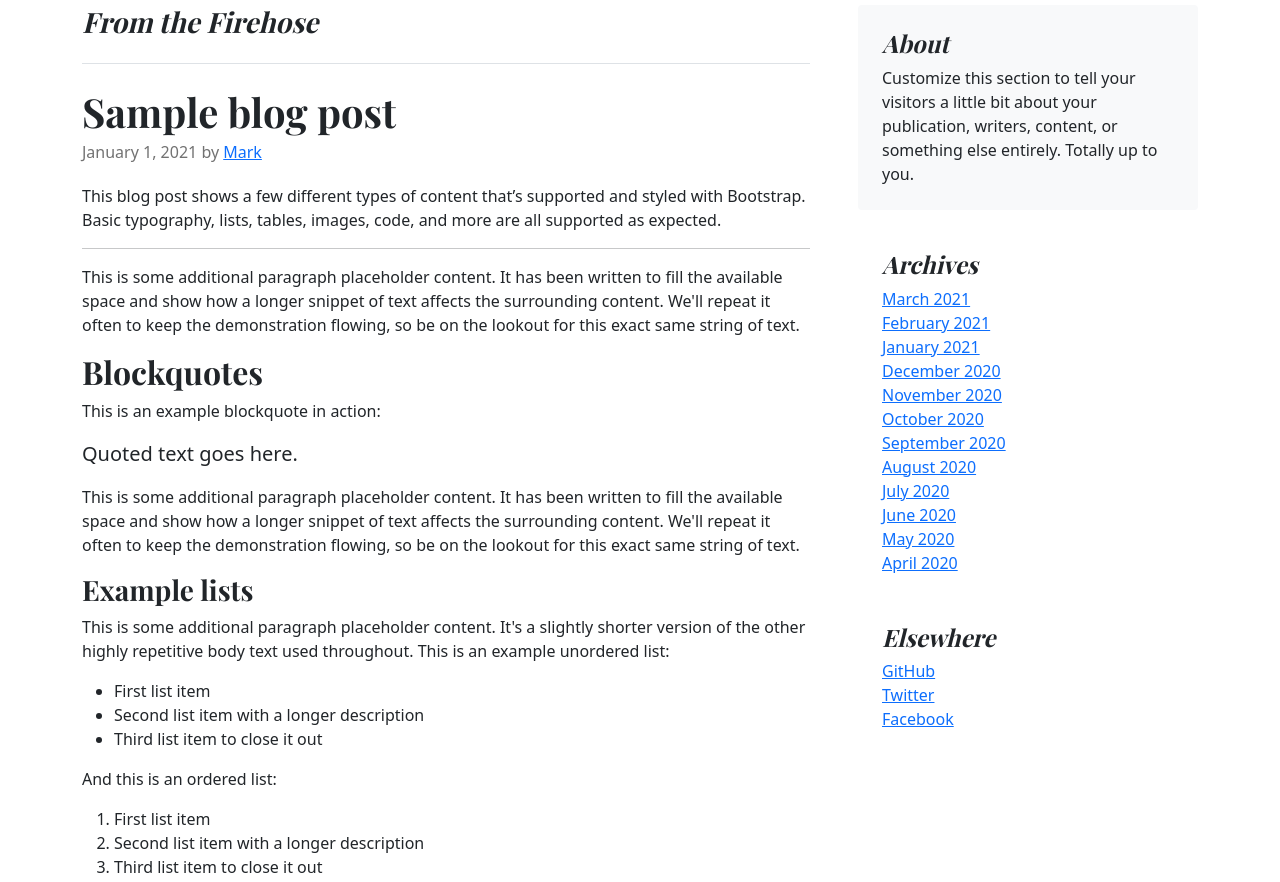
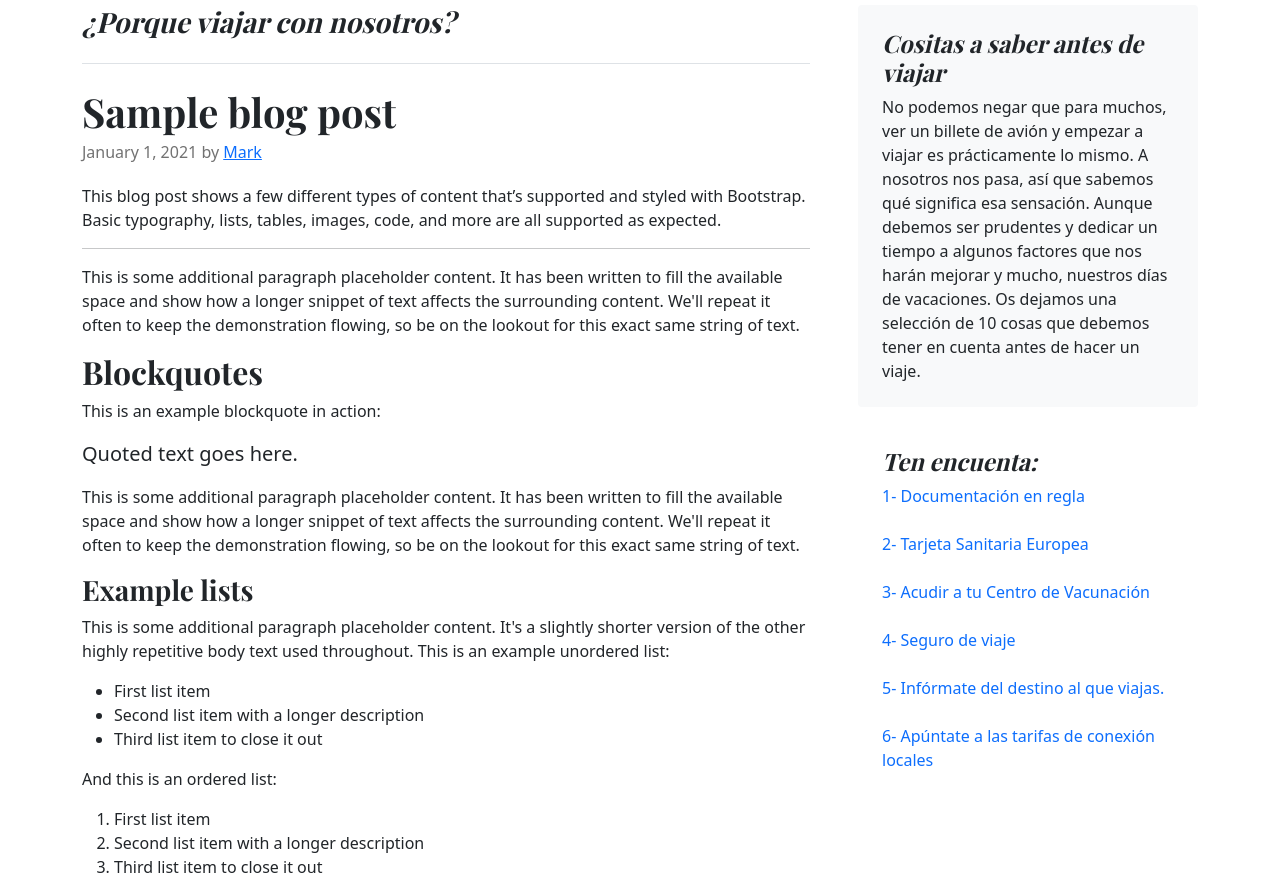
Before and after one commit to JhonDavidHernandezCampus/ProyectoDOM_terminado, a plain HTML site: page index.html in a window 1280 px wide. Shown: the part 851-1733 px from the top of the page. Drawn offline with nearby package versions, Linux system fonts and the light colour scheme.

Commit message:
feat: :lipstick: se termina la clase aside que me muestra consejos antes de viajar y se creo y empezo a trabajar en la Section

```diff
--- /dev/null
+++ b/conponents/myAside.js
@@ -0,0 +1,84 @@
+export default{
+    nav :[
+        {
+        title:"Cositas a saber antes de viajar",
+        paragrangh:`No podemos negar que para muchos, ver un billete de avión y empezar a viajar es prácticamente lo mismo. A nosotros nos pasa, así que sabemos qué significa esa sensación. Aunque debemos ser prudentes y dedicar un tiempo a algunos factores que nos harán mejorar y mucho, nuestros días de vacaciones. Os dejamos una
+        selección de 10 cosas que debemos tener en cuenta antes de hacer un viaje.`,
+        },
+        {
+            title:"Ten encuenta:",
+            link:[
+                {
+                    name:"1- Documentación en regla",
+                    href: "https://www.viajeroscallejeros.com/10-cosas-debemos-cuenta-viaje/",
+                },
+                {
+                    name:"2- Tarjeta Sanitaria Europea",
+                    href: "https://www.viajeroscallejeros.com/10-cosas-debemos-cuenta-viaje/",
+                },
+                {
+                    name:"3- Acudir a tu Centro de Vacunación",
+                    href: "https://www.viajeroscallejeros.com/10-cosas-debemos-cuenta-viaje/",
+                },
+                {
+                    name:"4- Seguro de viaje",
+                    href: "https://www.viajeroscallejeros.com/10-cosas-debemos-cuenta-viaje/",
+                },
+                {
+                    name:"5- Infórmate del destino al que viajas.",
+                    href: "https://www.viajeroscallejeros.com/10-cosas-debemos-cuenta-viaje/",
+                },
+                {
+                    name:"6- Apúntate a las tarifas de conexión locales",
+                    href: "https://www.viajeroscallejeros.com/10-cosas-debemos-cuenta-viaje/",
+                },
+                {
+                    name:"7- Mira el tiempo en el destino",
+                    href: "https://www.viajeroscallejeros.com/10-cosas-debemos-cuenta-viaje/",
+                },
+            ],
+        },
+        {
+            title:"Dato Curioso",
+            paragrangh:"Viajar es una experiencia enriquecedora que puede proporcionar una amplia gama de beneficios para la salud mental y emocional, así como para el crecimiento personal.",
+        },
+    ],
+
+    showAside(){
+        const data = this.nav.map((val,id)=> {
+            return(
+            (val.link)
+                ?this.list(val)
+                :this.cards(val)
+            )
+        })
+        document.querySelector("#nav").insertAdjacentHTML("beforeend", data.join(""));
+        this.consejo()
+    },
+
+    cards(par1){
+        return `
+        <div class="p-4 mb-3 bg-light rounded">
+            <h4 class="fst-italic">${par1.title}</h4>
+            <p class="mb-0">${par1.paragrangh}</p>
+      </div>`;
+    },
+    list(par1){
+        return  `
+        <div class="p-4">
+        <h4 class="fst-italic">${par1.title}</h4>
+            <ol class="list-unstyled mb-0">
+                ${par1.link.map((val,id)=> `<li><a href="${val.href}" style="text-decoration: none;">${val.name} </a></li>`).join("<br>")}
+            </ol>
+      </div>`;
+
+    },
+    consejo(){
+        document.querySelector("nav").insertAdjacentHTML("beforeend",
+        `<div class="p-4 mb-3 bg-light rounded">
+            <h4 class="fst-italic">${this.title}</h4>
+            <p class="mb-0">${this.paragrangh}</p>
+      </div>`
+      )},
+
+}
--- a/conponents/myHeader.js
+++ b/conponents/myHeader.js
@@ -44,7 +44,6 @@ export default{
         this.viajes.forEach((val,id) => {
         plantilla += `<a class="p-2 link-secondary" href="${val.href}">${val.name}</a>`
         });
-        console.log(plantilla);
         document.querySelector("#viajes").insertAdjacentHTML("beforeend", plantilla)
 
     }
--- /dev/null
+++ b/conponents/mySection.js
@@ -0,0 +1,30 @@
+export default{
+    title:"¿Porque viajar con nosotros?",
+
+
+
+    showtitulo(){
+        console.log(this.title);
+        document.querySelector("#seccion").insertAdjacentHTML("afterbegin",
+        `<h3 class="pb-4 mb-4 fst-italic border-bottom">
+                ${this.title}
+        </h3>` )
+    },
+
+
+
+
+
+
+
+
+
+
+
+
+
+
+
+
+
+}
--- a/index.html
+++ b/index.html
@@ -123,10 +123,8 @@
     </div>
 
     <div class="row g-5">
-      <div class="col-md-8">
-        <h3 class="pb-4 mb-4 fst-italic border-bottom">
-          From the Firehose
-        </h3>
+      <div class="col-md-8" id="seccion"> <!-- aqui empieza la parte que me falta terminar de editar -->
+
 
         <article class="blog-post">
           <h2 class="blog-post-title">Sample blog post</h2>
@@ -277,11 +275,12 @@
           <a class="btn btn-outline-secondary disabled" href="#" tabindex="-1" aria-disabled="true">Newer</a>
         </nav>
 
-      </div>
+      </div><!-- aqui termina la parte que me falta terminar de editar -->
 
       <div class="col-md-4">
-        <div class="position-sticky" style="top: 2rem;">
-          <div class="p-4 mb-3 bg-light rounded">
+        <div id="nav" class="position-sticky overflow-scroll h-25" style=" height: 90vh; top: 2rem;">
+
+          <!-- <div class="p-4 mb-3 bg-light rounded">
             <h4 class="fst-italic">About</h4>
             <p class="mb-0">Customize this section to tell your visitors a little bit about your publication, writers,
               content, or something else entirely. Totally up to you.</p>
@@ -313,6 +312,8 @@
               <li><a href="#">Facebook</a></li>
             </ol>
           </div>
+ -->
+
         </div>
       </div>
     </div>
--- a/main.js
+++ b/main.js
@@ -1,6 +1,8 @@
 import myHeader from "./conponents/myHeader.js";
 import myBanners from "./conponents/myBanners.js";
 import myPost from "./conponents/myPost.js";
+import myAside from "./conponents/myAside.js";
+import mySection from "./conponents/mySection.js";
 
 myHeader.listViajes();
 myHeader.listTitle();
@@ -9,3 +11,8 @@ myBanners.showImage();
 myBanners.showTidulos();
 
 myPost.showpost();
+
+myAside.showAside();
+myAside.consejo();
+
+mySection.showtitulo();
```
Also changed, not shown: img/agujero.jpg (added).
